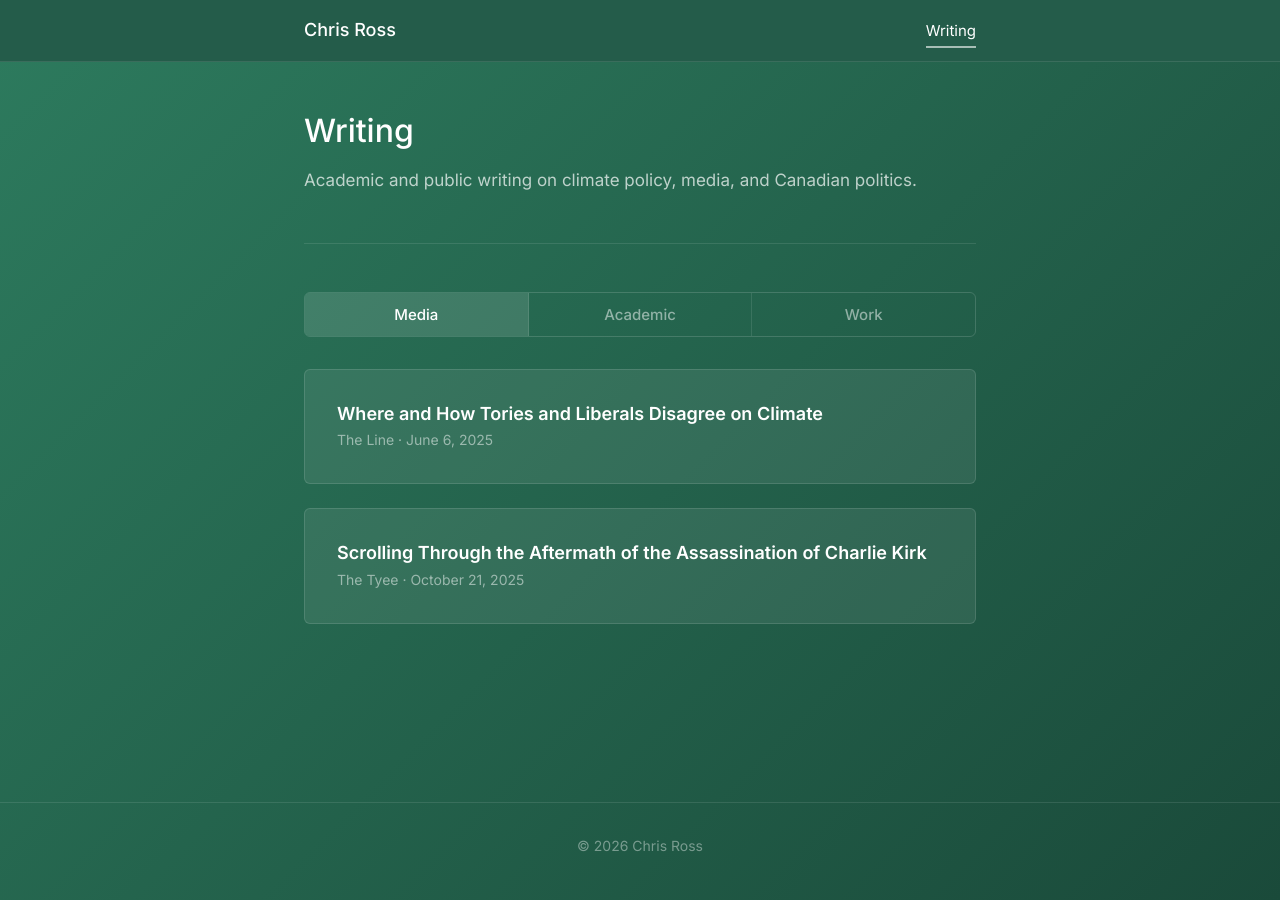
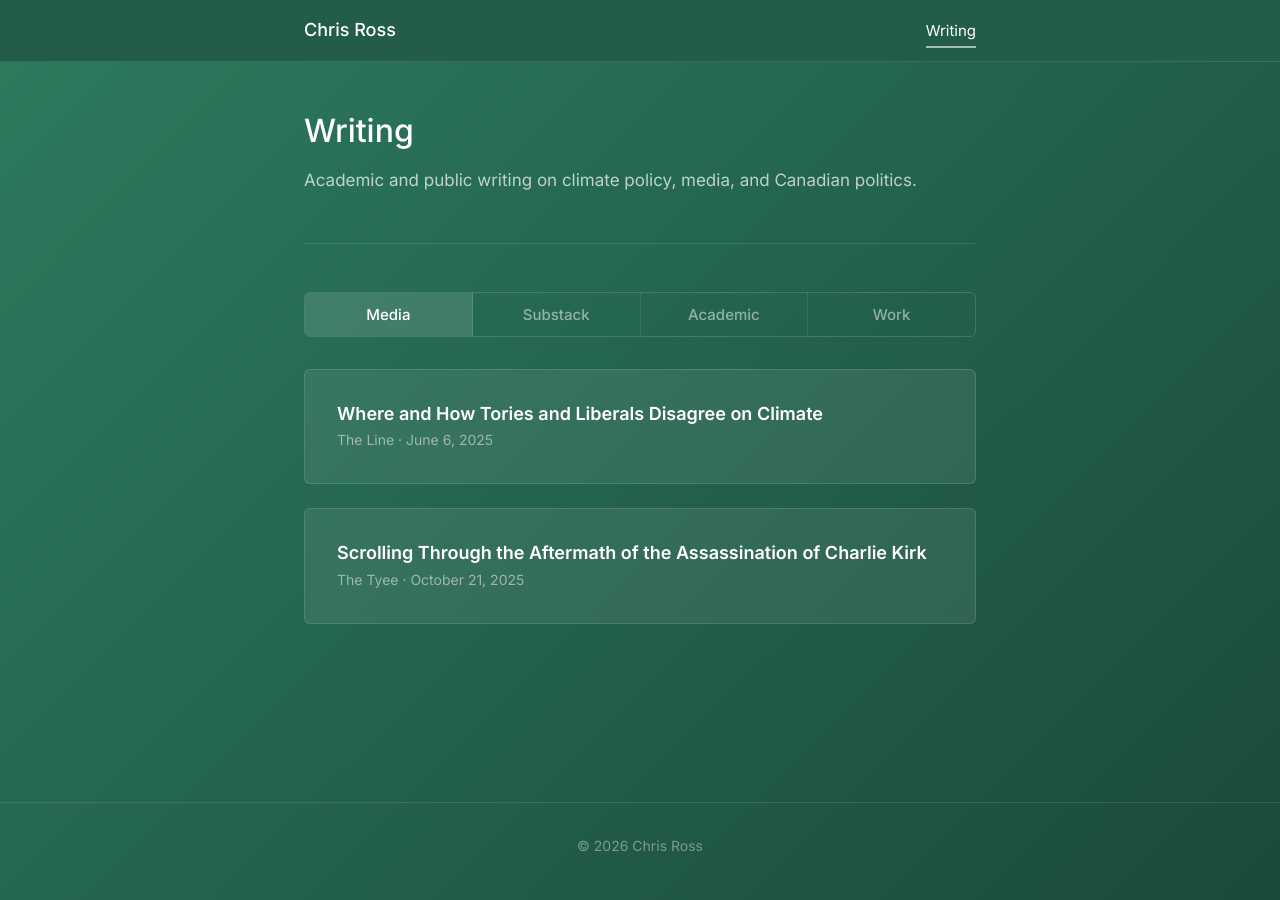
Before and after one commit to chrispross/chrispross.github.io, a Jekyll site: the page built from writing.html, in a window 1280 px wide. Built offline with Jekyll 4.4.1, drawn with Linux system fonts in a browser that asks for light colours; comment, search, counter and statistics services are not loaded.

Commit message:
Add Substack tab with all posts, move electoral reform out of Work
New Substack tab with 6 posts (NDP Podcast Circuit, Online Canada Act,
Proportional FPTP, Grand Western Conspiracy, Quebecification of Alberta,
China Steps Up). Remove electoral reform from Work tab.

Co-Authored-By: Claude Opus 4.6 (1M context) <noreply@anthropic.com>

```diff
--- a/writing.html
+++ b/writing.html
@@ -197,6 +197,7 @@ subtitle: Academic and public writing on climate policy, media, and Canadian pol
 
 <div class="tabs">
   <button class="tab-btn active" data-tab="media">Media</button>
+  <button class="tab-btn" data-tab="substack">Substack</button>
   <button class="tab-btn" data-tab="academic">Academic</button>
   <button class="tab-btn" data-tab="work">Work</button>
 </div>
@@ -255,9 +256,37 @@ subtitle: Academic and public writing on climate policy, media, and Canadian pol
     <p class="writing-meta">Interactive Visualization &middot; 2025&ndash;2026</p>
   </a>
 
-  <a href="{{ '/electoral-reform' | relative_url }}" class="article-card">
-    <h3>Electoral Reform: Weighted Voting Proposal</h3>
-    <p class="writing-meta">Interactive Visualization</p>
+</div>
+
+<div class="tab-content" id="tab-substack">
+  <a href="https://chrispyross.substack.com/p/the-ndp-podcast-circuit" target="_blank" rel="noopener noreferrer" class="article-card">
+    <h3>The NDP Podcast Circuit</h3>
+    <p class="writing-meta">Who went where this past 6 months? &middot; March 8, 2026</p>
+  </a>
+
+  <a href="https://chrispyross.substack.com/p/our-online-canada-act" target="_blank" rel="noopener noreferrer" class="article-card">
+    <h3>Our Online Canada Act</h3>
+    <p class="writing-meta">Action is better than inaction &middot; March 6, 2026</p>
+  </a>
+
+  <a href="https://chrispyross.substack.com/p/introducing-proportional-first-past" target="_blank" rel="noopener noreferrer" class="article-card">
+    <h3>Introducing Proportional First Past the Post</h3>
+    <p class="writing-meta">Let's not let floor crossers cause a conversation about democratic legitimacy &middot; February 24, 2026</p>
+  </a>
+
+  <a href="https://chrispyross.substack.com/p/the-ndps-grand-western-conspiracy" target="_blank" rel="noopener noreferrer" class="article-card">
+    <h3>The NDP's Grand Western Conspiracy</h3>
+    <p class="writing-meta">February 17, 2026</p>
+  </a>
+
+  <a href="https://chrispyross.substack.com/p/productive-tensions-and-the-quebecification" target="_blank" rel="noopener noreferrer" class="article-card">
+    <h3>Productive Tensions and the Quebecification of Alberta</h3>
+    <p class="writing-meta">February 13, 2026</p>
+  </a>
+
+  <a href="https://chrispyross.substack.com/p/china-steps-up-to-the-plate" target="_blank" rel="noopener noreferrer" class="article-card">
+    <h3>China Steps Up to the Plate</h3>
+    <p class="writing-meta">How I am interpreting disagreement over China's role in climate change &middot; September 24, 2025</p>
   </a>
 </div>
 
```
